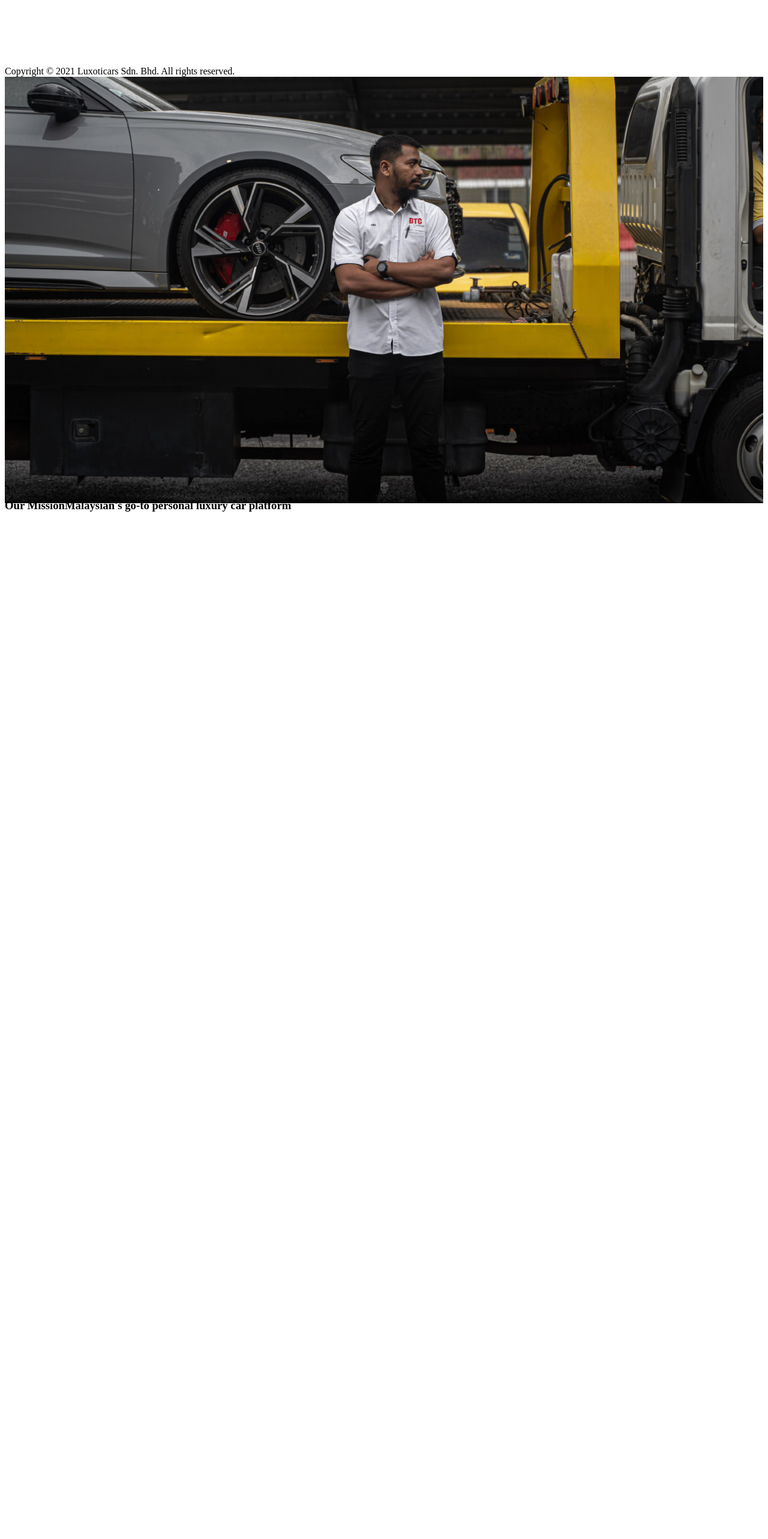
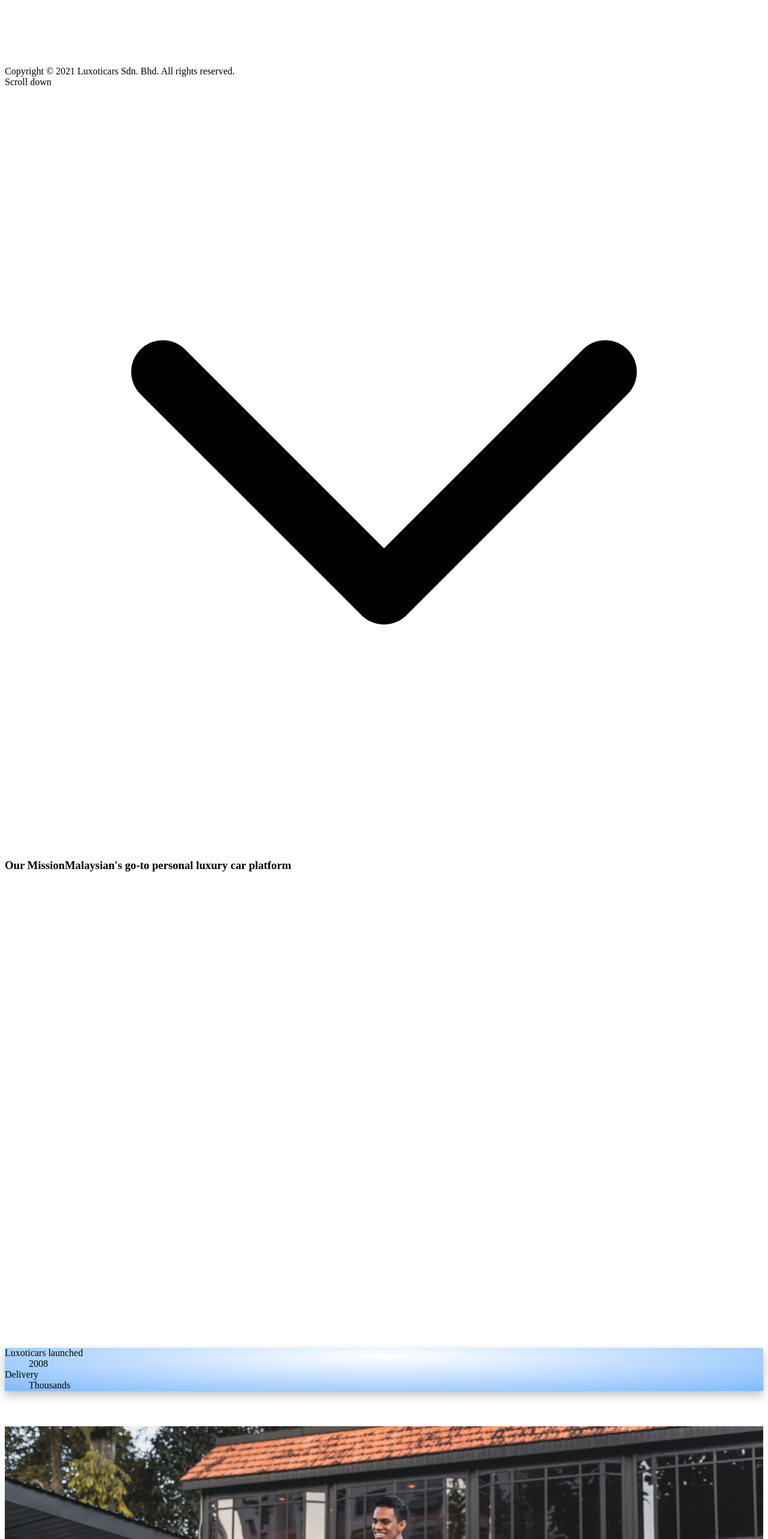
Before and after one commit to muhaimincs/luxoticars, a Next.js app: page /history in a window 1280 px wide. Shown: the part 4260-6826 px from the top of the page at 60% size. Before the commit the page ends 6132 px from the top, so only its background shows below. Built offline with nearby package versions, Linux system fonts and the light colour scheme; a web font is replaced by a local one; what @tailwindcss/typography would draw is missing.

Commit message:
finalizing history page

```diff
--- a/components/hero.about.js
+++ b/components/hero.about.js
@@ -6,19 +6,21 @@ import AboutImage from '../public/img/about.jpeg'
 
 export default function HeroAbout () {
   const controls = useAnimation()
-  const scrollAmount = 350
+  const scrollAmount = 150
   const { scrollY } = useViewportScroll()
-  const opacity = useTransform(scrollY, [0, scrollAmount], [1, 0])
+  const opacity = useTransform(scrollY, [0, scrollAmount], [1, 0.75])
   const filter = useTransform(
     scrollY,
     [0, scrollAmount],
     ['blur(0px)', 'blur(16px)']
   )
+  const opacityBottom = useTransform(scrollY, [0, scrollAmount], [1, 0])
 
   return (
-    <div className="fixed inset-0 h-[75vh] w-full z-[-10] transform scale-150 origin-top-left">
+    <>
+    <div className="fixed inset-0 z-[-10]">
       <motion.div
-        className="relative w-screen h-full filter"
+        className="relative w-[48rem] lg:w-[90rem] h-[48rem] lg:h-screen transform translate-x-[-13.5rem] md:translate-x-0"
         animate={controls}
         style={{
           opacity,
@@ -28,9 +30,19 @@ export default function HeroAbout () {
           src={AboutImage}
           alt={`About ${WEB.name}`}
           objectFit="cover"
-          objectPosition="center"
+          layout="fill"
         />
       </motion.div>
     </div>
+    <motion.div
+      animate={controls}
+      style={{ opacity: opacityBottom, filter }}
+      className="absolute bottom-0 py-10 inset-x-0 max-w-7xl mx-auto flex flex-col items-center justify-center bg-gradient-to-t from-black">
+      <span className="text-center text-gray-400">Scroll down</span>
+      <svg xmlns="http://www.w3.org/2000/svg" className="h-6 w-6 text-white" fill="none" viewBox="0 0 24 24" stroke="currentColor">
+        <path strokeLinecap="round" strokeLinejoin="round" strokeWidth={2} d="M19 9l-7 7-7-7" />
+      </svg>
+    </motion.div>
+    </>
   )
 }
--- a/components/p1.about.js
+++ b/components/p1.about.js
@@ -16,24 +16,21 @@ export default function P1About () {
   )
 
   return (
-    <motion.section
-        className="max-w-prose mx-auto pb-3 px-4 sm:px-6 lg:px-8"
+    <section
+        className="max-w-7xl lg:max-w-prose mx-auto"
         aria-labelledby="contact-heading"
-        animate={controls}
-        style={{
-          opacity,
-          filter
-        }}
       >
-        <div className="bg-[rgba(43,43,43,.2)] border border-[rgba(151,151,151,.16)] p-8 backdrop-filter backdrop-blur-lg">
-          <p className="mt-8 text-xl text-white leading-8">
-            {WEB.name} is reimagining luxory car platform to make it easier to own life long dream car.
-          </p>
-          <p className="mt-2 text-xs lg:text-sm text-gray-500 leading-8">
+        <motion.div
+          animate={controls}
+          style={{
+            opacity
+          }}
+          className="bg-[rgba(43,43,43,.2)] border border-[rgba(151,151,151,.16)] backdrop-filter backdrop-blur-lg rounded-xl overflow-hidden">
+          <p className="px-3 py-10  text-xs lg:text-sm text-gray-300 leading-snug md:leading-8">
             We are driven to create on-demand buying experience and financing with transparency and nearly seamless end-to-end service.
             Founded and led by Abu Garciá, the company is renowned for its world-class
           </p>
-          <div className="my-3 rounded-xl overflow-hidden">
+          <div className="rounded-b-xl overflow-hidden">
             <Image
               src={AboutImage}
               alt={`About ${WEB.name}`}
@@ -41,7 +38,16 @@ export default function P1About () {
               objectPosition="center"
             />
           </div>
-        </div>
-    </motion.section>
+        </motion.div>
+        <motion.p
+          className="text-xl text-white leading-8 my-10 text-center"
+          animate={controls}
+          style={{
+            opacity,
+            filter
+          }}>
+          {WEB.name} is reimagining luxory car platform to make it easier to own life long dream car.
+        </motion.p>
+    </section>
   )
 }
--- a/components/parallex.about.js
+++ b/components/parallex.about.js
@@ -1,8 +1,10 @@
 import { useEffect, useState } from 'react'
+import Image from 'next/image'
 
 import ParallaxItem, { handleScroll } from './parallex-item'
-import Mission from './mission.about'
-import P1 from './p1.about'
+import Quote from './quote.about'
+import s from './parallex.about.module.css'
+import WithTeamPhoto from '../public/img/with-team.jpeg'
 
 export default function ParallexAbout () {
   const [scroll, setScroll] = useState(window.innerHeight || 0)
@@ -18,12 +20,29 @@ export default function ParallexAbout () {
 
   return (
     <>
-    <ParallaxItem scroll={scroll}>
-      <Mission />
+    <ParallaxItem scroll={scroll} className="bg-black/50 rounded-xl overflow-hidden w-full lg:max-w-prose mx-auto">
+      <dl className={`rounded-lg shadow-lg grid grid-cols-2 bg-cover bg-center ${s['r-gradient']}`}>
+        <div className="flex flex-col p-6">
+          <dt className="order-2 text-xs md:text-lg leading-6 font-medium text-[#93d3f0]">Luxoticars launched</dt>
+          <dd className="order-1 text-xl font-extrabold text-white">2008</dd>
+        </div>
+        <div className="flex flex-col p-6">
+          <dt className="order-2 text-xs md:text-lg leading-6 font-medium text-[#93d3f0]">Delivery</dt>
+          <dd className="order-1 text-xl font-extrabold text-white">Thousands</dd>
+        </div>
+      </dl>
     </ParallaxItem>
-    <ParallaxItem scroll={scroll} speed={0.2}>
-      <P1 />
-    </ParallaxItem>
+    <div className="max-w-prose mx-auto rounded-xl overflow-hidden backdrop-blur-lg bg-gradient-to-r from-[#21252999] via-[#2125293d] to-gray-900 bg-opacity-25 transform backdrop-filter">
+      <div className="relative rounded-t-xl">
+        <Image src={WithTeamPhoto} />
+      </div>
+      <ParallaxItem scroll={scroll} className="ml-3">
+        <Quote text="Sale is an important position across a variety of fields. It is generally recognized that sales promotion is not a noble job and that it will be badly affected by routines, cheating of money, etc. I’ve noticed that just because a single poisonous thought permeates the public's knowledge about the sales world. Frankly, I am very proud as a salesman in my current field of the automobile business, as the founder of two of my companies- Luxuticars and Motorsports Signature." />
+      </ParallaxItem>
+    </div>
+    {/* <ParallaxItem scroll={scroll} className="max-w-prose mx-auto">
+      <Quote text="I firmly believe that the sales profession is very worthy of the hard work and effort to achieve sales success. Therefore, I hope that through my experience, stories, and online media promotional videos, I can guide everyone to change this conservative idea. Remember, every industry can be the champion and create talents. Negative attitudes can be toxic and contagious. It is essential to keep us in a positive environment-both internally and externally" />
+    </ParallaxItem> */}
     </>
   )
 }
--- /dev/null
+++ b/components/parallex.about.module.css
@@ -0,0 +1,4 @@
+.r-gradient {
+  background-image: radial-gradient(ellipse at 50% 20%,transparent,#0076ff 200%);
+  box-shadow: 0 8px 16px 0 rgb(0 0 0 / 24%);
+}
--- /dev/null
+++ b/components/quote.about.js
@@ -0,0 +1,37 @@
+import { useViewportScroll, useTransform, motion, useAnimation } from 'framer-motion'
+
+export default function QuoteAbout ({ text }) {
+  const controls = useAnimation()
+  const scrollAmount = 350
+  const { scrollY } = useViewportScroll()
+  const opacity = useTransform(scrollY, [0, scrollAmount], [0, 1])
+  const filter = useTransform(
+    scrollY,
+    [0, scrollAmount],
+    ['blur(16px)', 'blur(0px)']
+  )
+
+  return (
+    <motion.div
+        animate={controls}
+        style={{
+          opacity,
+          filter
+        }}
+      >
+        <blockquote>
+          <div>
+            <svg
+              className="h-12 w-12 text-white opacity-25"
+              fill="currentColor"
+              viewBox="0 0 32 32"
+              aria-hidden="true"
+            >
+              <path d="M9.352 4C4.456 7.456 1 13.12 1 19.36c0 5.088 3.072 8.064 6.624 8.064 3.36 0 5.856-2.688 5.856-5.856 0-3.168-2.208-5.472-5.088-5.472-.576 0-1.344.096-1.536.192.48-3.264 3.552-7.104 6.624-9.024L9.352 4zm16.512 0c-4.8 3.456-8.256 9.12-8.256 15.36 0 5.088 3.072 8.064 6.624 8.064 3.264 0 5.856-2.688 5.856-5.856 0-3.168-2.304-5.472-5.184-5.472-.576 0-1.248.096-1.44.192.48-3.264 3.456-7.104 6.528-9.024L25.864 4z" />
+            </svg>
+            <p className="text-xs md:text-sm text-gray-300">{text}</p>
+          </div>
+        </blockquote>
+    </motion.div>
+  )
+}
--- a/pages/history.js
+++ b/pages/history.js
@@ -3,6 +3,14 @@ import { NextSeo } from 'next-seo'
 
 import WEB from '../web.config'
 
+const Mission = dynamic(
+  () => import('../components/mission.about'),
+  { ssr: false }
+)
+const P1 = dynamic(
+  () => import('../components/p1.about'),
+  { ssr: false }
+)
 const Parallex = dynamic(
   () => import('../components/parallex.about'),
   { ssr: false }
@@ -10,6 +18,8 @@ const Parallex = dynamic(
 export default function HistoryPage () {
   return (
     <>
+      <Mission />
+      <P1 />
       <Parallex />
       {/* <div className="mt-6 prose prose-indigo prose-lg text-gray-300 mx-auto">
         <blockquote>
@@ -57,7 +67,7 @@ HistoryPage.getLayout = function getLayout (page) {
       <Hero />
       <div className="relative max-w-xl mx-auto px-4 sm:px-6 lg:px-8 lg:max-w-7xl">
         <section
-          className="relative py-16 lg:pt-96"
+          className="relative py-36 lg:pt-96"
           aria-labelledby="about-heading"
         >
           {page}
```
Also changed, not shown: public/img/with-team.jpeg (added).
